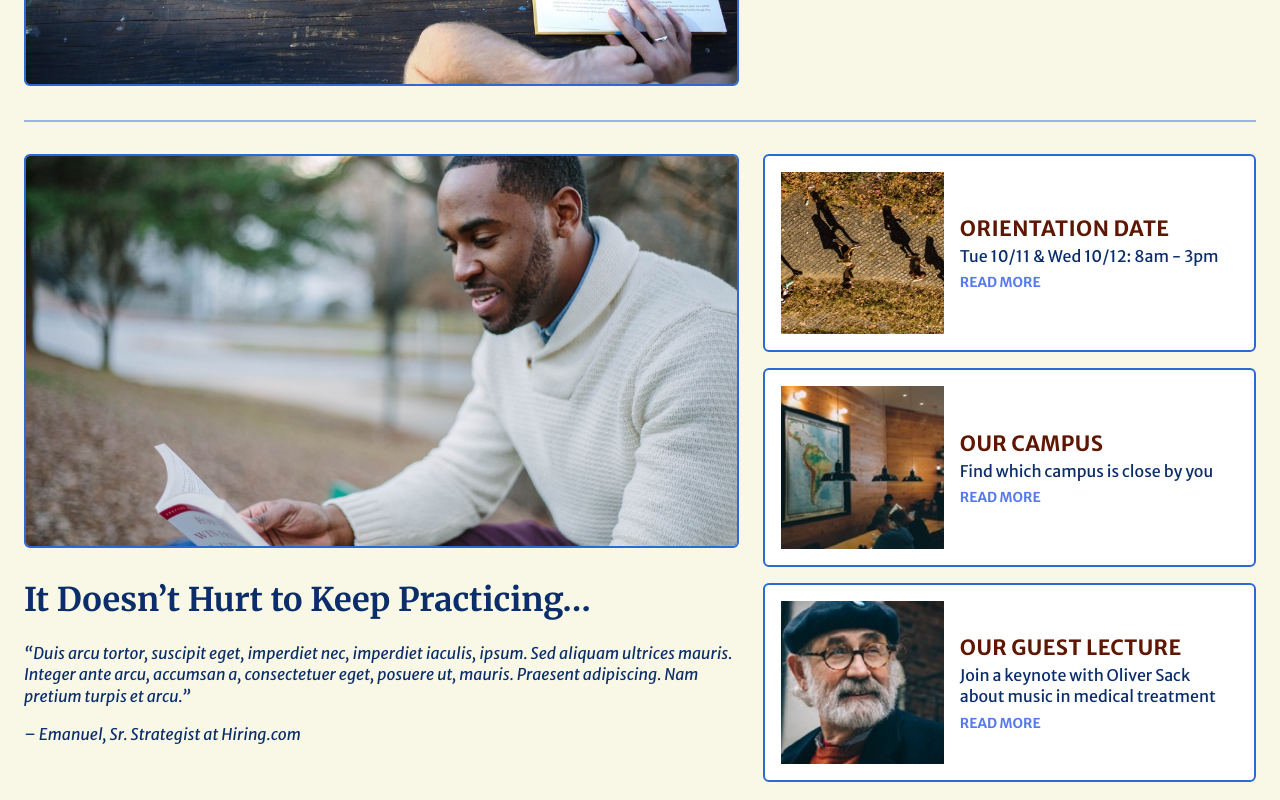
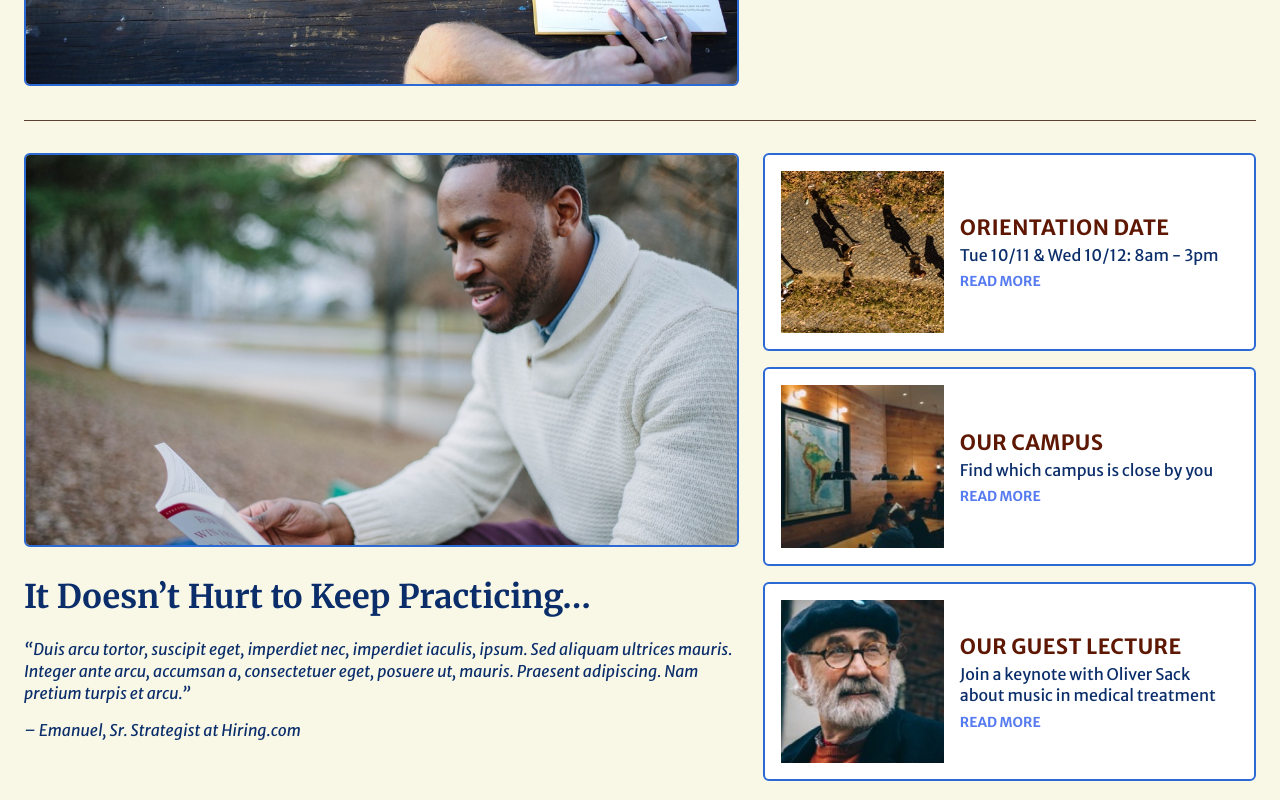
Before and after one commit to bpmaiden/colmar, a plain HTML site: page index.html in a window 1280 px wide. Shown: the part 540-1340 px from the top of the page. Drawn offline with Linux system fonts and the light colour scheme.

Commit message:
Finalize desktop layout and color scheme.

```diff
--- a/css/styles.css
+++ b/css/styles.css
@@ -10,6 +10,10 @@
 /* div, ul, li, header, footer, nav, section {
 	border: 1px solid lightblue;
 } */
+
+body {
+  background-color: hsla(23, 30%, 27%, 1);
+}
 
 html {
   font-family: "Merriweather Sans", Arial, sans-serif;
@@ -30,8 +34,7 @@ h2 {
   font-family: Merriweather, "Lucida Bright", serif;
   font-size: 2.04rem;
   font-weight: 700;
-  line-height: 1.124;
-  }
+}
 
 h3, h4 {
   font-family: "Merriweather Sans", Arial, sans-serif;
@@ -71,6 +74,7 @@ nav a {
   max-width: 1280px;
   margin: 0 auto;
   background-color: hsla(56, 59%, 94%, 1);
+  box-shadow: 0 0 6px hsla(0,0%,0%,0.58);
 }
 
 section {
@@ -103,12 +107,11 @@ section {
 hr {
   margin: 0 1.5rem;
   border-style: none;
-  border: 1px solid hsla(218, 51%, 74%, 1);
+  border-top: 1px solid hsla(23, 30%, 27%, 1);
 }
 
 .article-card {
   width: 100%;
-  margin-bottom: 1rem;
   padding: 1rem 0.5rem 1rem 1rem;
   display: flex;
   align-items: center;
@@ -230,24 +233,29 @@ header .mobile {
   text-align: center;
   text-transform: uppercase;
   box-shadow: 0 0 2px hsla(0,0%,0%,0.38) inset,
-  -1px 1px 3px hsla(14,100%,10%,0.65);
+  -1px 1px 2px hsla(14,100%,10%,0.65);
   border-radius: 6px;
 }
 
 #intro a:hover, #intro a:active {
   box-shadow: 0 0 2px hsla(0,0%,0%,0.38) inset,
-  -2px 2px 3px hsla(14,6%,15%,0.77);
+  -1px 2px 2px hsla(14,6%,15%,0.67);
 }
 
 /* Campus Life Section */
 
 #campus-life .media h2 {
-  margin: 2rem 0 1.5rem 0;
+  margin: 1.85rem 0 1.5rem 0;
+  line-height: 1.124;
 }
 
 #campus-life .media p {
   margin: 1rem 0;
   font-style: italic;
+}
+
+#campus-life .media p:last-child {
+  margin-bottom: 0;
 }
 
 #campus-life .article-card p {
@@ -259,6 +267,10 @@ header .mobile {
   font-size: 0.85rem;
   font-weight: 700;
   text-transform: uppercase;
+}
+
+#orientation, #campus {
+  margin-bottom: 1rem;
 }
 
 /* Curriculum Section */
```
